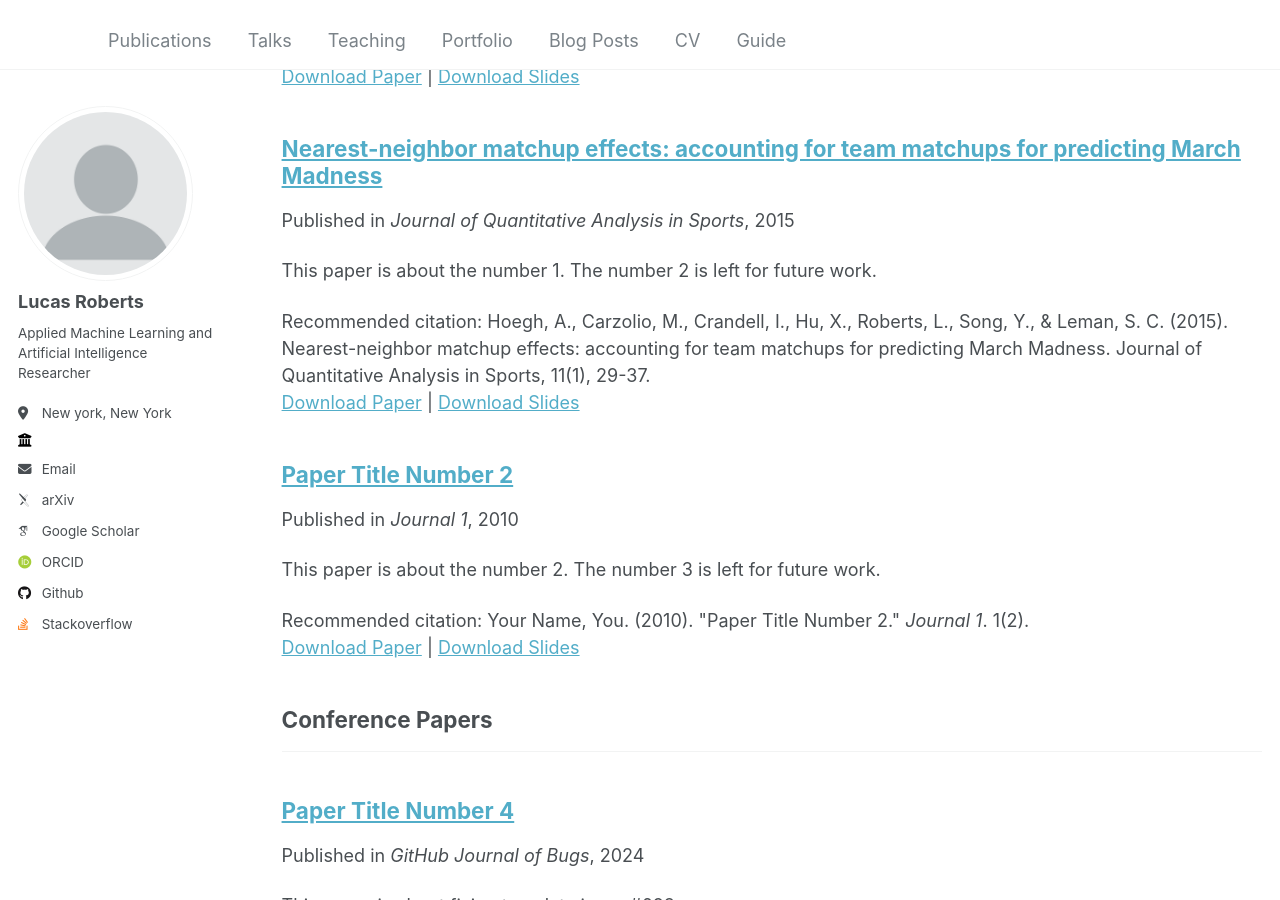
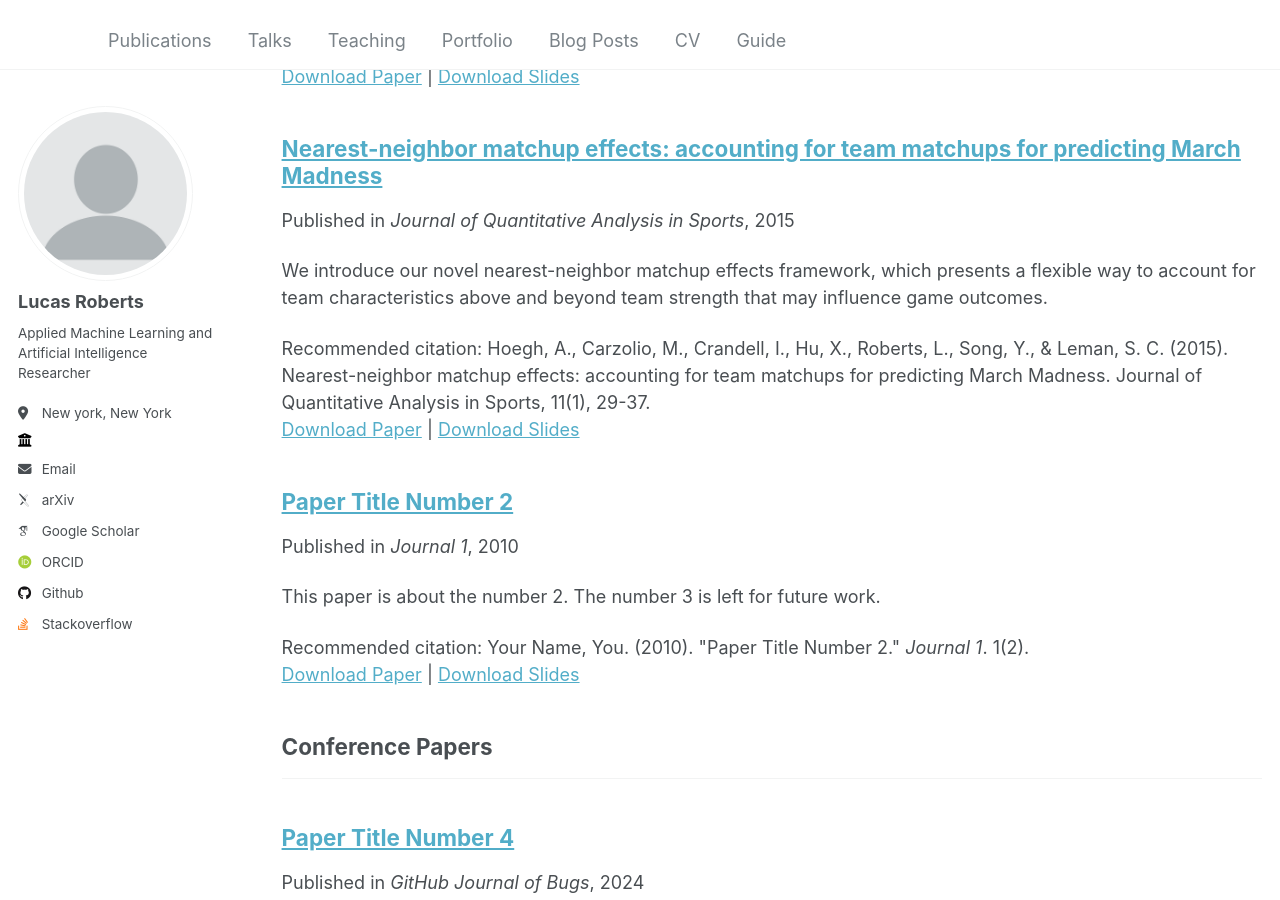
Before and after one commit to rlucas7/rlucas7.github.io, a Jekyll site: the page built from _pages/publications.html, in a window 1280 px wide and 900 px high, scrolled down 421 px. Built offline with Jekyll 4.4.1, drawn with Linux system fonts in a browser that asks for light colours; some web fonts are replaced.

Commit message:
clean up short about section of ncaa paper

```diff
--- a/_publications/2024-10-01-paper-title-nearest-neighbor-matchups.md
+++ b/_publications/2024-10-01-paper-title-nearest-neighbor-matchups.md
@@ -3,7 +3,7 @@ title: "Nearest-neighbor matchup effects:     accounting for team matchups for p
 collection: publications
 category: manuscripts
 permalink: /publication/2024-10-01-paper-title-number-1
-excerpt: 'This paper is about the number 1. The number 2 is left for future work.'
+excerpt: 'We introduce our novel nearest-neighbor matchup effects framework, which presents a flexible way to account for team characteristics above and beyond team strength that may influence game outcomes. '
 date: 2015-02-23
 venue: ' Journal of Quantitative Analysis in Sports'
 slidesurl: ''
```
